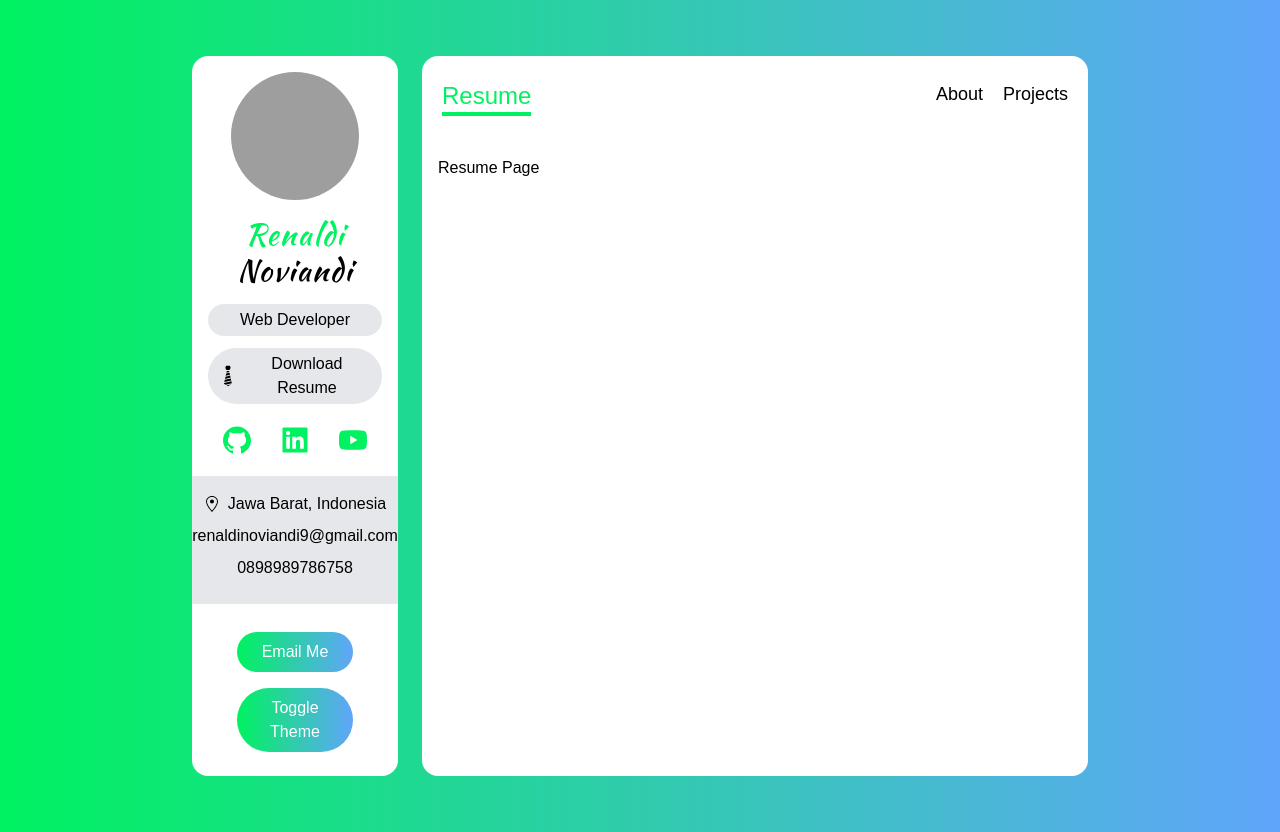
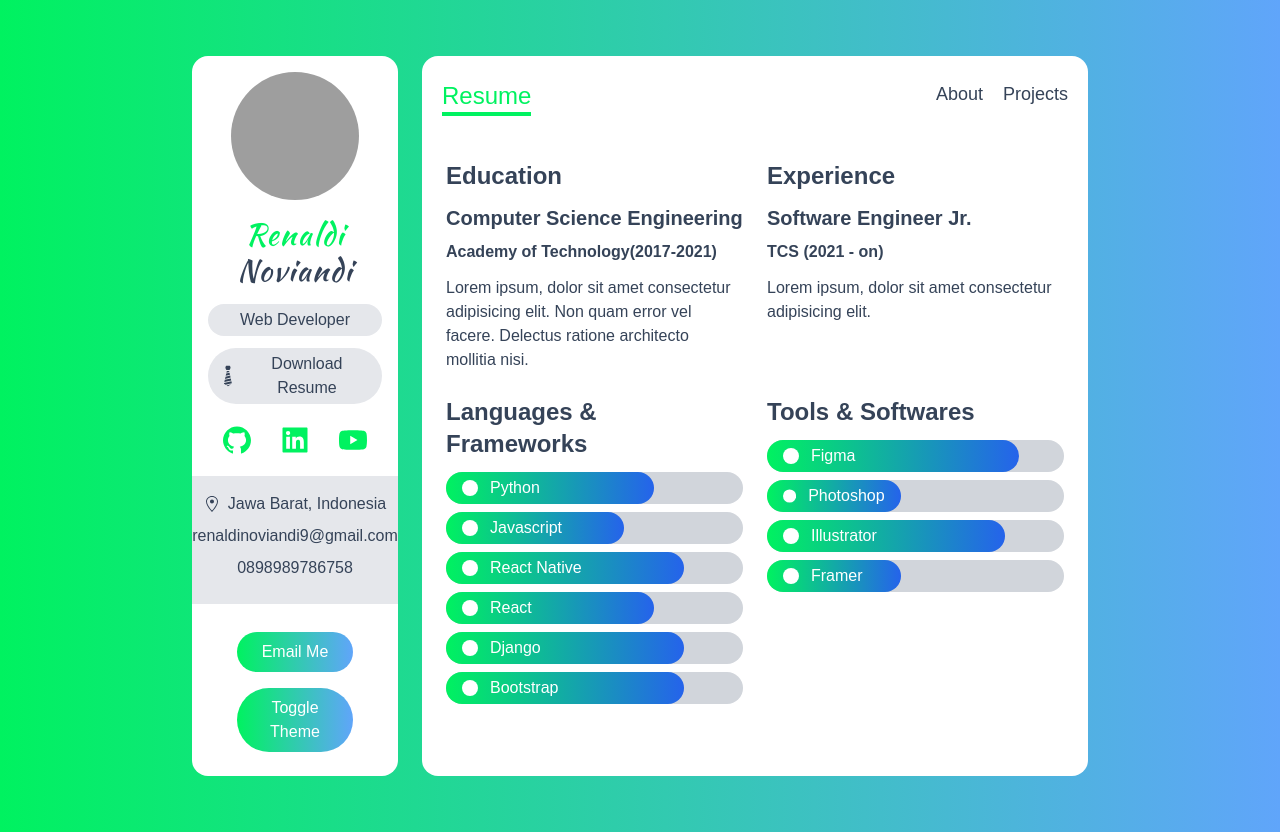
Before and after one commit to renaldin/portfolio-next-tsx, a Next.js app: page /resume in a window 1280 px wide. Built offline with nearby package versions, Linux system fonts and the light colour scheme; grey boxes are pictures that could not be loaded.

Commit message:
update resume feature

```diff
--- /dev/null
+++ b/components/Bar.tsx
@@ -0,0 +1,17 @@
+import { FunctionComponent } from "react"
+import { ISkill } from "../type"
+
+const Bar: FunctionComponent<{
+    data: ISkill
+}> = ({ data: { Icon, level, name } }) => {
+    return (
+        <div className="text-white my-2 bg-gray-300 rounded-full">
+            <div className="px-4 py-1 flex items-center rounded-full bg-gradient-to-r from-green to-blue-600" style={{ width: level }}>
+                <Icon className="mr-3" />
+                {name}
+            </div>
+        </div>
+    )
+}
+
+export default Bar
--- a/data.ts
+++ b/data.ts
@@ -1,8 +1,9 @@
 import { RiCommandLine, RiComputerLine } from 'react-icons/ri'
 import { FaServer } from 'react-icons/fa'
 import { MdDeveloperMode } from 'react-icons/md'
-import { IService } from './type'
+import { IService, ISkill } from './type'
 import { AiOutlineAntDesign, AiOutlineApi } from 'react-icons/ai'
+import { BsCircleFill } from 'react-icons/bs'
 
 export const services: IService[] = [
     {
@@ -42,3 +43,59 @@ export const services: IService[] = [
             "Lorem...",
     },
 ]
+
+export const languages: ISkill[] = [
+    {
+        Icon: BsCircleFill,
+        name: 'Python',
+        level: '70%'
+    },
+    {
+        Icon: BsCircleFill,
+        name: 'Javascript',
+        level: '60%'
+    },
+    {
+        Icon: BsCircleFill,
+        name: 'React Native',
+        level: '80%'
+    },
+    {
+        Icon: BsCircleFill,
+        name: 'React',
+        level: '70%'
+    },
+    {
+        Icon: BsCircleFill,
+        name: 'Django',
+        level: '80%'
+    },
+    {
+        Icon: BsCircleFill,
+        name: 'Bootstrap',
+        level: '80%'
+    },
+]
+
+export const tools: ISkill[] = [
+    {
+        Icon: BsCircleFill,
+        name: 'Figma',
+        level: '85%'
+    },
+    {
+        Icon: BsCircleFill,
+        name: 'Photoshop',
+        level: '45%'
+    },
+    {
+        Icon: BsCircleFill,
+        name: 'Illustrator',
+        level: '80%'
+    },
+    {
+        Icon: BsCircleFill,
+        name: 'Framer',
+        level: '45%'
+    },
+]
--- a/pages/_app.tsx
+++ b/pages/_app.tsx
@@ -8,7 +8,7 @@ export default function App({ Component, pageProps }: AppProps) {
     <div className='col-span-12 p-4 text-center bg-white lg:col-span-3 rounded-2xl'>
       <Sidebar />
     </div>
-    <div className='col-span-12 bg-white lg:col-span-9 rounded-2xl flex flex-col'>
+    <div className='col-span-12 bg-white lg:col-span-9 rounded-2xl flex flex-col overflow-hidden'>
       <Navbar />
       <Component {...pageProps} />
     </div>
--- a/pages/resume.tsx
+++ b/pages/resume.tsx
@@ -1,7 +1,54 @@
+import Bar from "../components/Bar"
+import { languages, tools } from "../data"
+
 const resume = () => {
     return (
-        <div className="p-4">
-            Resume Page
+        <div className="px-6 py-2">
+            {/* education & exp */}
+
+            <div className="grid gap-6 md:grid-cols-2">
+                <div>
+                    <h5 className="my-3 text-2xl font-bold">Education</h5>
+                    <div>
+                        <h5 className="my-2 text-xl font-bold">Computer Science Engineering</h5>
+                        <p className="font-semibold">Academy of Technology(2017-2021)</p>
+                        <p className="my-3">
+                            Lorem ipsum, dolor sit amet consectetur adipisicing elit. Non quam error vel facere. Delectus ratione architecto mollitia nisi.
+                        </p>
+                    </div>
+                </div>
+                <div>
+                    <h5 className="my-3 text-2xl font-bold">Experience</h5>
+                    <div>
+                        <h5 className="my-2 text-xl font-bold">Software Engineer Jr.</h5>
+                        <p className="font-semibold">TCS (2021 - on)</p>
+                        <p className="my-3">
+                            Lorem ipsum, dolor sit amet consectetur adipisicing elit.
+                        </p>
+                    </div>
+                </div>
+            </div>
+
+            {/* langauges & tools */}
+
+            <div className="grid gap-6 md:grid-cols-2">
+                <div>
+                    <h5 className="my-3 text-2xl font-bold">Languages & Frameworks</h5>
+                    <div className="my-2">
+                        {
+                            languages.map((language) => <Bar data={language} key={language.name} />)
+                        }
+                    </div>
+                </div>
+                <div>
+                    <h5 className="my-3 text-2xl font-bold">Tools & Softwares</h5>
+                    <div className="my-2">
+                        {
+                            tools.map((tool) => <Bar data={tool} key={tool.name} />)
+                        }
+                    </div>
+                </div>
+            </div>
         </div>
     )
 }
--- a/styles/globals.css
+++ b/styles/globals.css
@@ -5,4 +5,5 @@
 body {
     background-color: black;
     font-family: sans-serif;
+    color: #354358;
 }
--- a/type.ts
+++ b/type.ts
@@ -5,3 +5,9 @@ export interface IService {
     about: string,
     Icon: IconType
 }
+
+export interface ISkill {
+    name: string,
+    level: string,
+    Icon: IconType
+}
```
